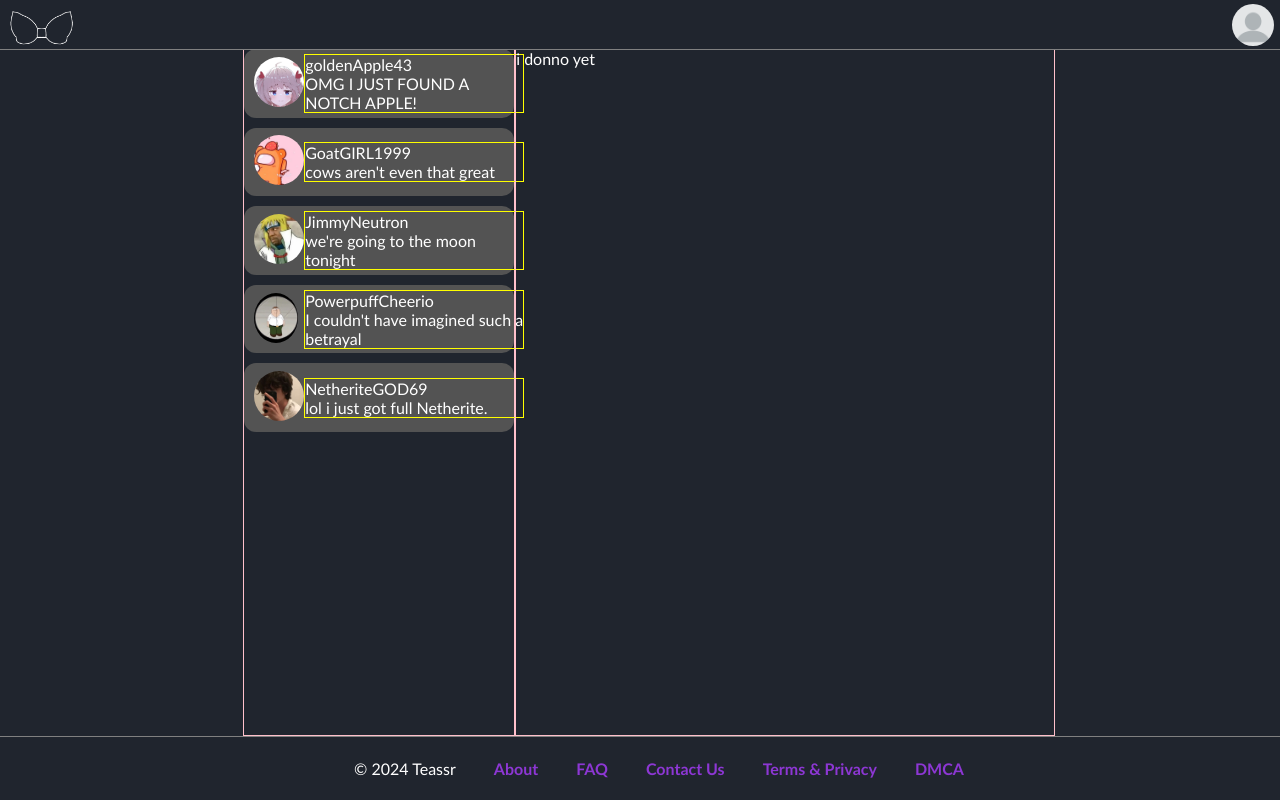
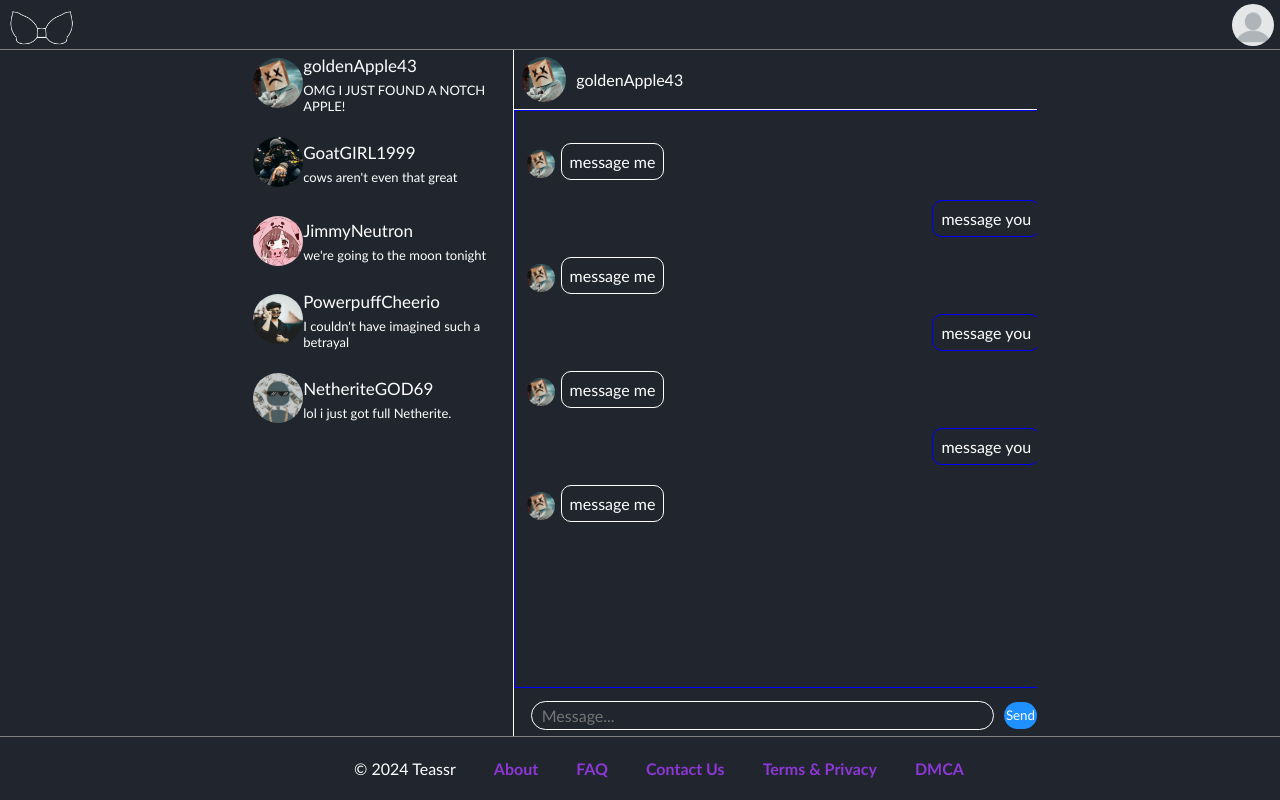
Before and after one commit to senup1/Teassr, a PHP site: page /messages.php in a window 1280 px wide. Run offline with PHP 8.4, Linux system fonts and the light colour scheme; data that the repository does not hold is empty.

Commit message:
slight progress on messages functionality

```diff
--- a/assets/inc/footer.php
+++ b/assets/inc/footer.php
@@ -20,6 +20,7 @@
 		</div>
 	</div>
 </footer>
+<div class="spaceMaker"></div>
 
 <script src="assets/scripts/main.js"></script>
 </body>
--- /dev/null
+++ b/assets/modals/messageModal.php
@@ -0,0 +1,87 @@
+
+<div id="convSection">
+    <div id="convTop">
+        <img class="convImg" src="assets/imgs/pfps/pfp7.png">
+        <p class="convUsername">goldenApple43</p>
+    </div>
+    <div id="convMiddle">
+        <ul id="conversation">
+            <li class="convItem">
+                <img src="assets/imgs/pfps/pfp7.png" class="messagePFP">
+                <div class="convSubItem">
+                    <p>message me</p>
+                </div>
+            </li>
+            <li class="convItem">
+                <div class="convSubItem">
+                    <p>message you</p>
+                </div>
+            </li>
+            <li class="convItem">
+                <img src="assets/imgs/pfps/pfp7.png" class="messagePFP">
+                <div class="convSubItem">
+                    <p>message me</p>
+                </div>
+            </li>
+            <li class="convItem">
+                <div class="convSubItem">
+                    <p>message you</p>
+                </div>
+            </li>
+            <li class="convItem">
+                <img src="assets/imgs/pfps/pfp7.png" class="messagePFP">
+                <div class="convSubItem">
+                    <p>message me</p>
+                </div>
+            </li>
+            <li class="convItem">
+                <div class="convSubItem">
+                    <p>message you</p>
+                </div>
+            </li>
+            <li class="convItem">
+                <img src="assets/imgs/pfps/pfp7.png" class="messagePFP">
+                <div class="convSubItem">
+                    <p>message me</p>
+                </div>
+            </li>
+            <?php
+            if($numMessages>=1){echo '
+                <li class="convItem">
+                    <div class="convSubItem">
+                        <p>' . $userMessage . '</p>
+                    </div>
+                </li>
+                <li class="convItem">
+                    <img src="assets/imgs/pfps/pfp7.png" class="messagePFP">
+                    <div class="convSubItem">
+                        <p>if this works thatd be crazyyyy</p>
+                    </div>
+                </li>'
+            ;}else{}
+            if($numMessages>=2){echo '
+                <li class="convItem">
+                    <div class="convSubItem">
+                        <p>' . $userMessage . '</p>
+                    </div>
+                </li>
+                <li class="convItem">
+                    <img src="assets/imgs/pfps/pfp7.png" class="messagePFP">
+                    <div class="convSubItem">
+                        <p>its still working omg omg</p>
+                    </div>
+                </li>'
+            ;}else{}
+
+            ?>
+        </ul>
+    </div>
+    <div id="convBottom">
+        <form id="messageForm" method="POST">
+            <input name="sms" id="messageField" type="text" placeholder="Message...">
+            <div id="sendButtonHolder">
+                <button type="submit">Send</button>
+            </div>
+        </form>
+    </div>
+</div>
--- a/assets/scripts/main.js
+++ b/assets/scripts/main.js
@@ -223,3 +223,14 @@ function suggestClick(button){
 		postText.textContent = "unfollow";
 	};
 }
+
+
+/* conversation selected on messages page */
+function conversationSelection(button){
+	let friendItem = button.parentElement;
+	let friendList = document.querySelectorAll('.' + friendItem.className);
+	friendList.forEach(function(element){
+		element.style.background = "transparent";
+	});
+	friendItem.style.background = "rgb(83, 83, 83)";
+}
--- a/assets/styles/main.css
+++ b/assets/styles/main.css
@@ -803,11 +803,12 @@ textarea:focus {
 	width: 62%;
 	min-width: 600px;
 	display: flex;
+	overflow-y: auto;
 }
 #messages .container .messagesItem{
-	border: 1px solid pink;
 	height: 100%;
-
+	min-height: 600px;
+	border-right: 1px solid #ffffff;
 }
 #messages .container .messagesItem:nth-of-type(1){
 	flex: 3 0 270px;
@@ -821,25 +822,59 @@ textarea:focus {
 	height: 100%;
 	min-width: 270px;
 }
+#messages .container .messagesItem #friendList .friendItem .conversationSelection{
+	position: absolute;
+	top: 0;
+	left: 0;
+	width: 100%;
+	height: 100%;
+	border: none;
+	background-color: transparent;
+
+}
 #messages .container .messagesItem #friendList .friendItem{
 	height: 10%;
 	max-height: 80px;
 	display: flex;
 	align-items: center;
 	padding: 10px;
-	background-color: rgb(83, 83, 83);
 	border-radius: 12px;
 	margin-bottom: 10px;
 	min-height: 58px;
+	position: relative;
 }
+#messages .container .messagesItem #friendList .friendItem:nth-of-type(1){
+	/*to be determined*/
+}
+#messages .container .messagesItem #friendList .friendItem .backgroundFix{
+	position: absolute;
+	top: 0;
+	left: 0;
+	width: 100%;
+	height: 100%;
+	z-index: -999;
+	border-radius: 12px;
+}
+#messages .container .messagesItem #friendList .friendItem:hover .backgroundFix{
+	background-color: rgb(83, 83, 83);
+}
+#messages .container .messagesItem #friendList .friendItem .friendSubItem .messageItemUsername{
+	font-size: 17px;
+}
+#messages .container .messagesItem #friendList .friendItem .friendSubItem .lastMessage{
+	font-size: 13px;
+	margin-top: 6px;
+}
+
 #messages .container .messagesItem #friendList .friendItem .friendSubItem:nth-of-type(1){
 	flex: 1 0 50px;
 }
 #messages .container .messagesItem #friendList .friendItem .friendSubItem:nth-of-type(2){
 	flex: 9 0 220px;
-	border: 1px solid yellow;
 }
 #messages .container .messagesItem #friendList .friendItem .messageItemPFP{
+	height: 50px;
+	width: 50px;
 	max-height: 50px;
 	max-width: 50px;
 	border-radius: 50%;
@@ -1161,6 +1196,114 @@ textarea:focus {
 	object-fit: contain;
 }
 
+/*message modal*/
+#convSection{
+	height: 100%;
+	width: 100%;
+}
+#convSection #convTop{
+	min-height: 60px;
+	display: flex;
+	align-items: center;
+	padding: 8px;
+	height: 8%;
+	width: 100%;
+	border-bottom: 1px solid #ffffff;
+}
+#convSection #convMiddle{
+	height: 84%;
+	padding: 12px;
+	width: 100%;
+	min-height: 400px;
+	border: 1px solid blue;
+	overflow-y: auto;
+	-ms-overflow-style: auto;
+	/* for Internet Explorer, Edge */
+	scrollbar-width: thin;
+	/* for Firefox */
+}
+#convSection #convBottom{
+	width: 100%;
+	height: 8%;
+}
+#convSection #convBottom #messageForm{
+	width: 100%;
+	height: 100%;
+	display: flex;
+	justify-content: center;
+	align-items: center;
+	position: relative;
+}
+#convSection #convBottom #messageForm button{
+	position: absolute;
+	top: 0;
+	left: 0;
+	width: 100%;
+	height: 100%;
+	padding: 0;
+}
+#convSection #convBottom #messageForm #messageField{
+	border: none;
+	border-radius: 16px;
+	border: 1px solid #ffffff;
+	color: #ffffff;
+	width: 86%;
+	height: 54%;
+	padding: 6px;
+	padding-left: 10px;
+	font-size: 16px;
+	background-color: transparent;
+}
+#convSection #convBottom #messageForm #sendButtonHolder{
+	position: relative;
+	border: none;
+	border-radius: 15px;
+	width: 6%;
+	height: 48%;
+	padding: 6px;
+	padding-left: 8px;
+	margin-left: 10px;
+	font-size: 16px;
+	background-color: transparent;
+}
+#convSection #convTop .convImg{
+	max-height: 45px;
+	max-width: 45px;
+	border-radius: 50%;
+	margin-right: 10px;
+}
+#convSection #convMiddle #conversation .convItem{
+	min-height: 22px;
+	width: 100%;
+	margin: 20px 0;
+	display: flex;
+	align-items: end;
+}
+#convSection #convMiddle #conversation .convItem .convSubItem{
+	height: 100%;
+	padding: 8px;
+	max-width: 42%;
+	border-radius: 10px;
+	border: 1px solid #ffffff;
+	display: inline-block;
+	word-break: break-all;
+	overflow-wrap: break-word;
+}
+#convSection #convMiddle #conversation .convItem:nth-child(even) .convSubItem{
+	border: 1px solid blue;
+}
+#convSection #convMiddle #conversation .convItem:nth-child(even){
+	justify-content: end;
+	align-items: center;
+}
+#convSection #convMiddle #conversation .convItem .messagePFP{
+	max-height: 28px;
+	max-width: 28px;
+	border-radius: 50%;
+	margin-right: 6px;
+	margin-bottom: 2px;
+}
+
 
 
 
@@ -1270,4 +1413,5 @@ textarea:focus {
 
 .spaceMaker {
 	height: 6%;
+	min-height: 50px;
 }
--- a/messages.php
+++ b/messages.php
@@ -1,3 +1,17 @@
+<?php
+    $_SESSION['numMessages'] = 0;
+    $userMessage = '';
+    if($_SERVER['REQUEST_METHOD'] == 'POST') {
+        if(empty($_POST['sms'])){}
+        else{
+            $_SESSION['numMessages']++;
+            $userMessage = filter_input(INPUT_POST,
+            'sms',
+            FILTER_SANITIZE_FULL_SPECIAL_CHARS);
+        }
+    }
+
+?>
 <?php include 'assets/inc/header.php' ?>
 
 <title>Teassr Messages</title>
@@ -15,53 +29,63 @@
                 <ul id="friendList">
                     <li class="friendItem">
                         <div class="friendSubItem">
-                            <img class="messageItemPFP" src="assets/imgs/pfps/pfp1.png">
+                            <img class="messageItemPFP" src="assets/imgs/pfps/pfp7.png">
                         </div>
                         <div class="friendSubItem">
                             <p class="messageItemUsername">goldenApple43</p>
                             <p class="lastMessage">OMG I JUST FOUND A NOTCH APPLE!</p>
                         </div>
+                        <div class="backgroundFix"></div>
+                        <button class="conversationSelection" onclick="conversationSelection(this)"></button>
                     </li>
                     <li class="friendItem">
                         <div class="friendSubItem">
-                            <img class="messageItemPFP" src="assets/imgs/pfps/pfp2.png">
+                            <img class="messageItemPFP" src="assets/imgs/pfps/pfp8.png">
                         </div>
                         <div class="friendSubItem">
                             <p class="messageItemUsername">GoatGIRL1999</p>
                             <p class="lastMessage">cows aren't even that great</p>
                         </div>
+                        <div class="backgroundFix"></div>
+                        <button class="conversationSelection" onclick="conversationSelection(this)"></button>
                     </li>
                     <li class="friendItem">
                         <div class="friendSubItem">
-                            <img class="messageItemPFP" src="assets/imgs/pfps/pfp3.png">
+                            <img class="messageItemPFP" src="assets/imgs/pfps/pfp9.png">
                         </div>
                         <div class="friendSubItem">
                             <p class="messageItemUsername">JimmyNeutron</p>
                             <p class="lastMessage">we're going to the moon tonight</p>
                         </div>
+                        <div class="backgroundFix"></div>
+                        <button class="conversationSelection" onclick="conversationSelection(this)"></button>
                     </li>
                     <li class="friendItem">
                         <div class="friendSubItem">
-                            <img class="messageItemPFP" src="assets/imgs/pfps/pfp4.png">
+                            <img class="messageItemPFP" src="assets/imgs/pfps/pfp10.png">
                         </div>
                         <div class="friendSubItem">
                             <p class="messageItemUsername">PowerpuffCheerio</p>
                             <p class="lastMessage">I couldn't have imagined such a betrayal</p>
                         </div>
+                        <div class="backgroundFix"></div>
+                        <button class="conversationSelection" onclick="conversationSelection(this)"></button>
                     </li>
                     <li class="friendItem">
                         <div class="friendSubItem">
-                            <img class="messageItemPFP" src="assets/imgs/pfps/pfp5.png">
+                            <img class="messageItemPFP" src="assets/imgs/pfps/pfp11.png">
                         </div>
                         <div class="friendSubItem">
                             <p class="messageItemUsername">NetheriteGOD69</p>
                             <p class="lastMessage">lol i just got full Netherite.</p>
                         </div>
+                        <div class="backgroundFix"></div>
+                        <button class="conversationSelection" onclick="conversationSelection(this)"></button>
                     </li>
                 </ul>
             </div>
             <div class="messagesItem">
-                i donno yet
+                <?php include 'assets/modals/messageModal.php' ?>
             </div>
         </div>
     </section>
```
Also changed, not shown: assets/imgs/pfps/pfp10.png (added), assets/imgs/pfps/pfp11.png (added), assets/imgs/pfps/pfp7.png (added), assets/imgs/pfps/pfp8.png (added), assets/imgs/pfps/pfp9.png (added).
